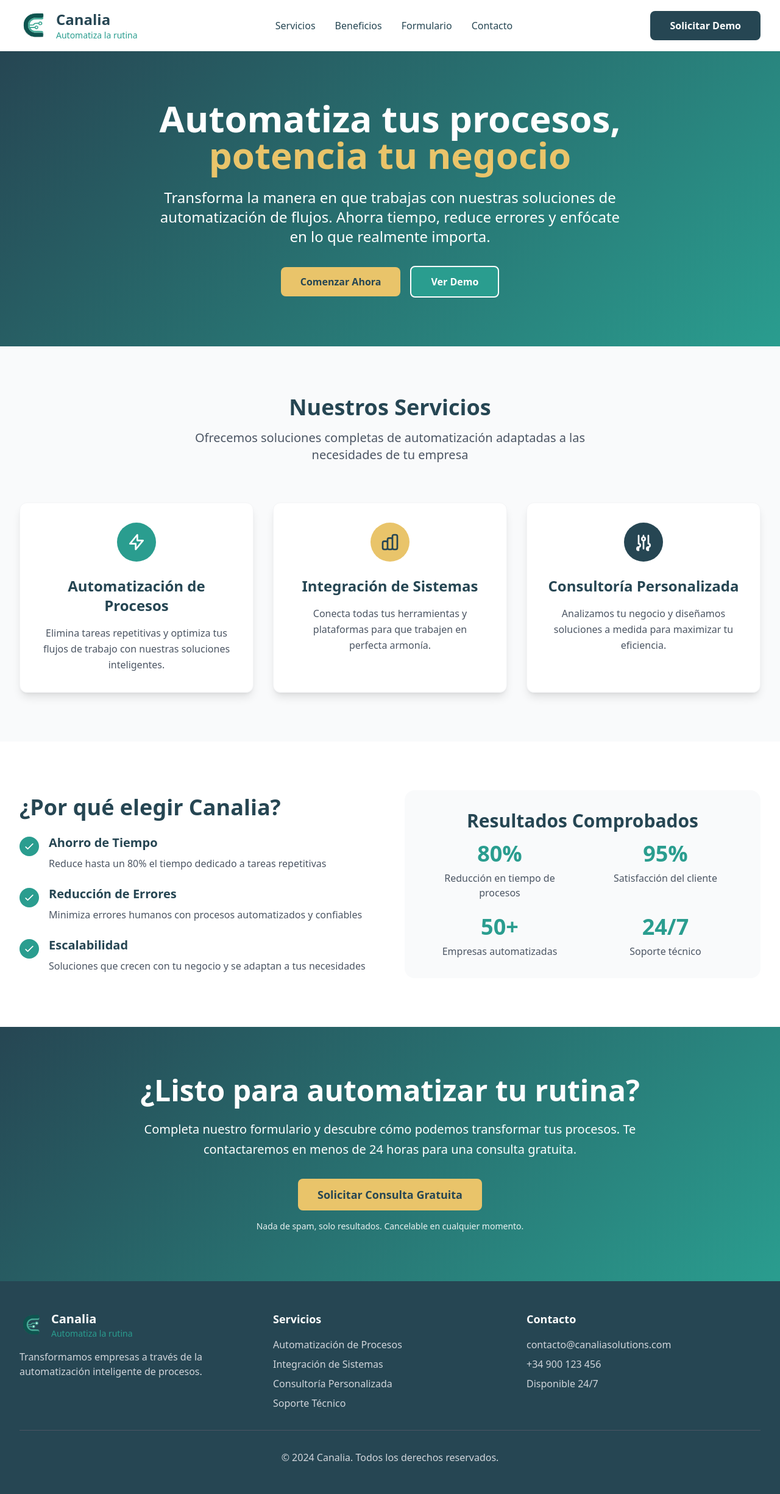
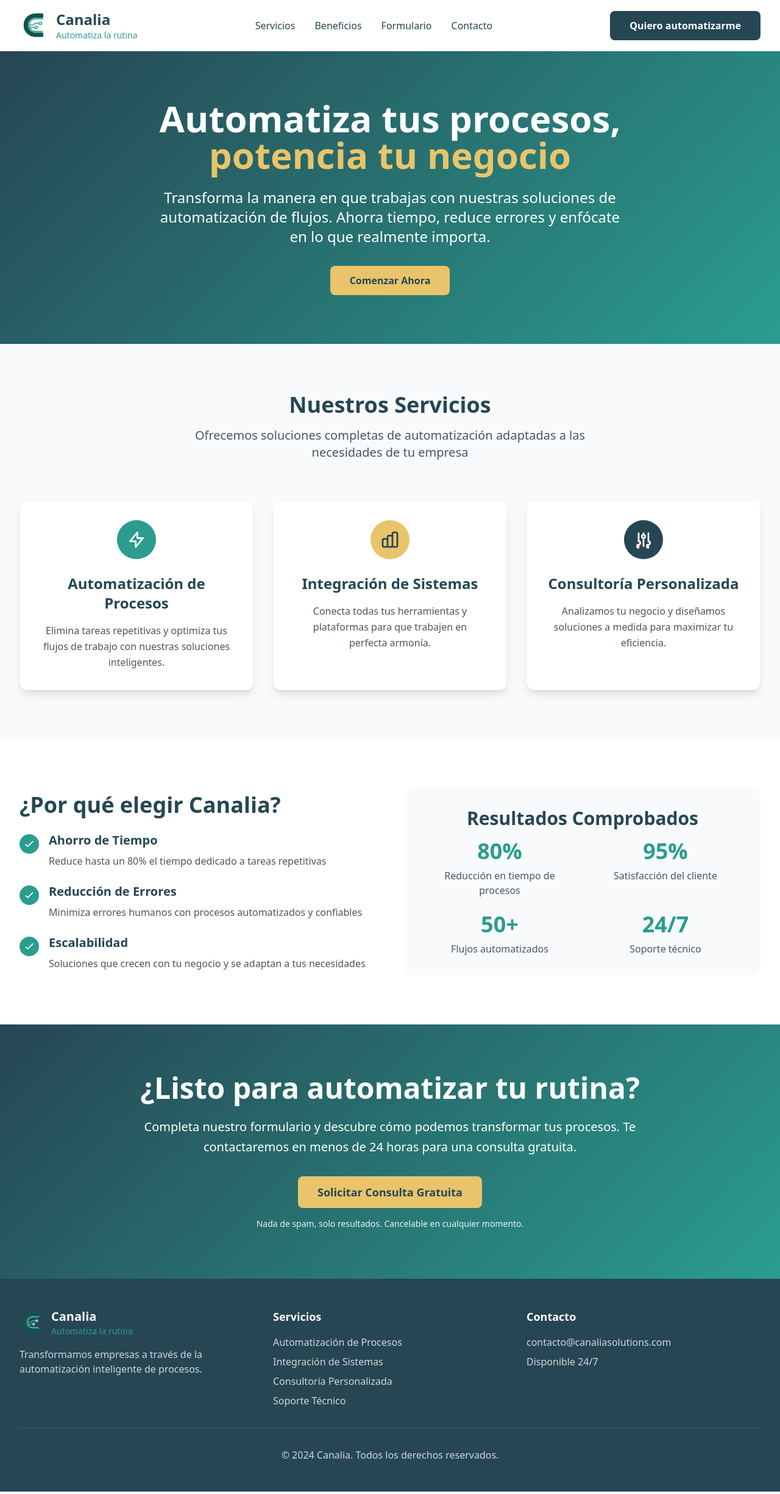
Before and after one commit to Marconator/Canalia-website, a Next.js app: page / in a window 1280 px wide. Shown: the whole page at 61% size. Built offline with nearby package versions, Linux system fonts and the light colour scheme.

Commit message:
Removing and modifying buttons

```diff
--- a/app/page.tsx
+++ b/app/page.tsx
@@ -45,7 +45,7 @@ export default function Home() {
                 </a>
               </nav>
               <a href="/formulario" className="btn-primary">
-              Solicitar Demo
+                Quiero automatizarme
               </a>
             </div>
           </div>
@@ -71,9 +71,9 @@ export default function Home() {
               >
                 Comenzar Ahora
               </a>
-            <button className="btn-secondary bg-transparent border-2 border-white text-white hover:text-primary">
+              {/* <button className="btn-secondary bg-transparent border-2 border-white text-white hover:text-primary">
               Ver Demo
-            </button>
+            </button>  */}
             </div>
           </div>
         </section>
@@ -286,7 +286,7 @@ export default function Home() {
                       <div className="text-4xl font-bold text-secondary mb-2">
                         50+
                       </div>
-                    <p className="text-gray-600">Empresas automatizadas</p>
+                      <p className="text-gray-600">Flujos automatizados</p>
                     </div>
                     <div>
                       <div className="text-4xl font-bold text-secondary mb-2">
@@ -364,7 +364,7 @@ export default function Home() {
                 <h4 className="text-lg font-semibold mb-4">Contacto</h4>
                 <div className="space-y-2 text-gray-300">
                   <p>contacto@canaliasolutions.com</p>
-                <p>+34 900 123 456</p>
+                  {/* <p>+34 900 123 456</p> */}
                   <p>Disponible 24/7</p>
                 </div>
               </div>
```
Lines whose indentation alone changed are shown as unchanged.
